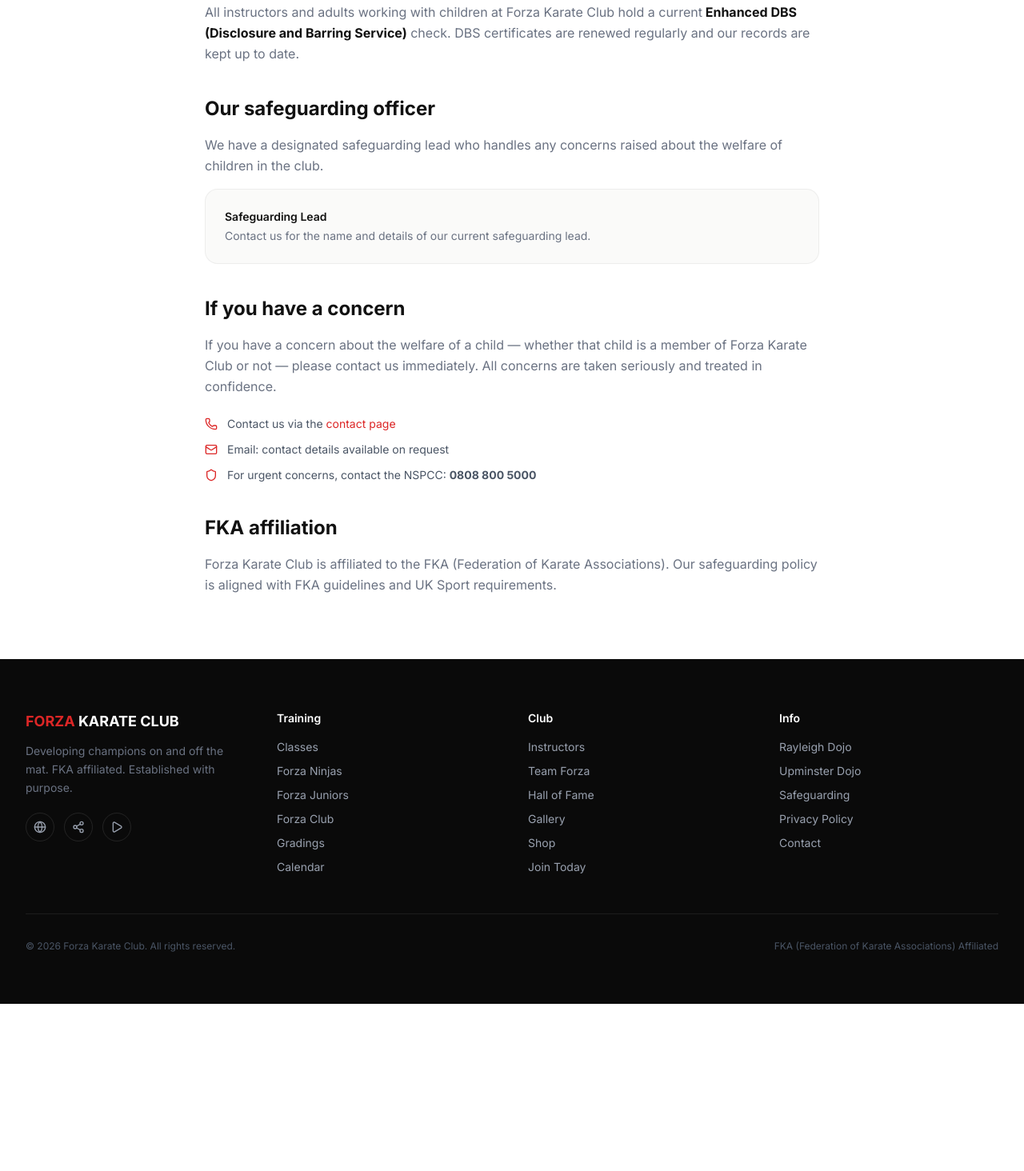
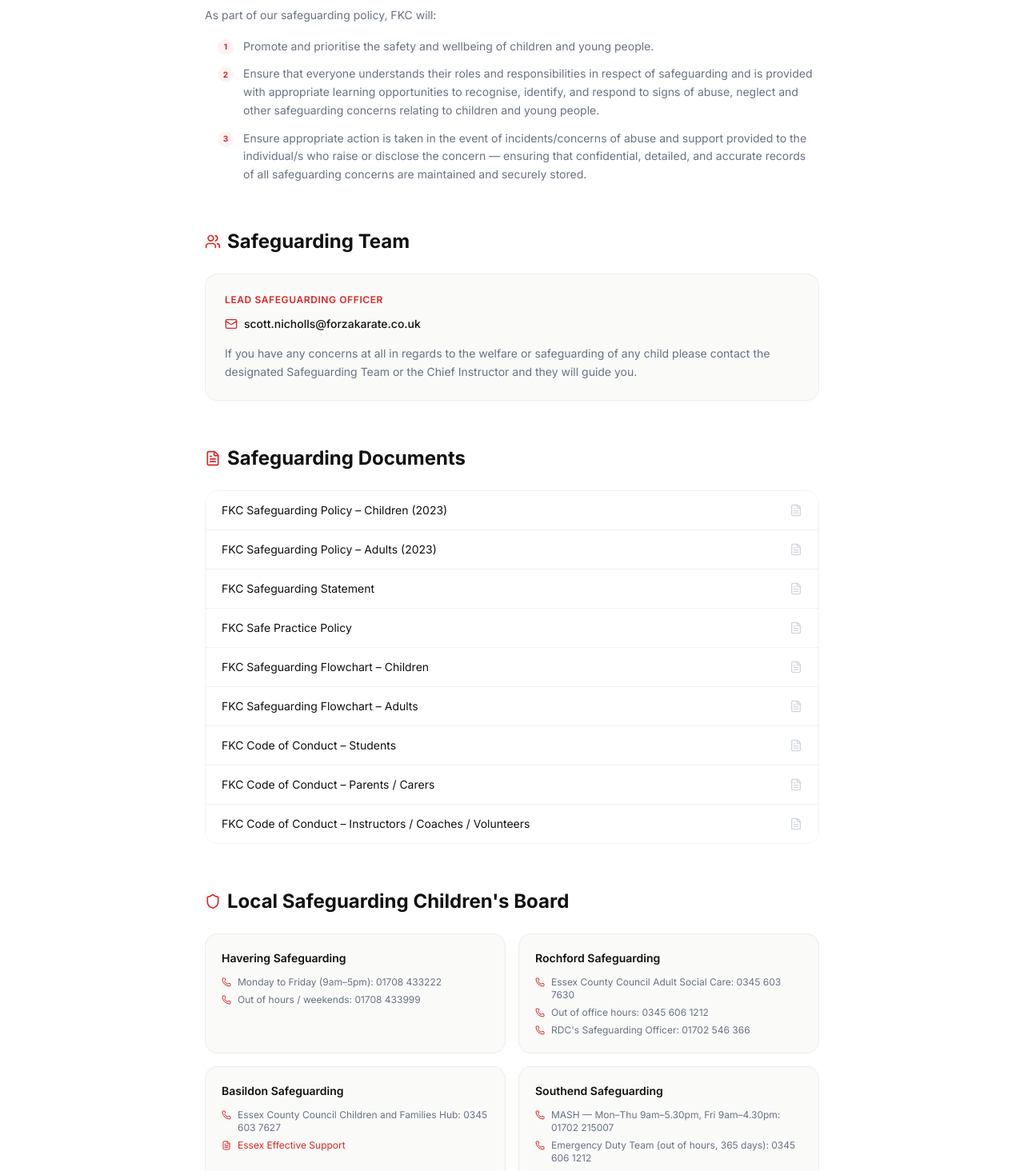
Before and after one commit to anthonieveritt-afk/forza-karate-website, a Next.js app: page /safeguarding in a window 1280 px wide. Shown: the part 640-2104 px from the top of the page at 80% size. Before the commit the page ends 1895 px from the top, so only its background shows below. Built offline with nearby package versions, Linux system fonts and the light colour scheme.

Commit message:
Safeguarding: full content, team, documents, local boards

```diff
--- a/app/safeguarding/page.tsx
+++ b/app/safeguarding/page.tsx
@@ -1,10 +1,54 @@
 import type { Metadata } from 'next'
-import { Shield, Phone, Mail } from 'lucide-react'
+import { Shield, Mail, Phone, FileText, Users } from 'lucide-react'
 
 export const metadata: Metadata = {
   title: 'Safeguarding',
   description: 'Forza Karate Club safeguarding policy — protecting the welfare of children and young people in our care.',
 }
+
+const documents = [
+  { label: 'FKC Safeguarding Policy – Children (2023)', href: 'https://forzakarate.co.uk/wp-content/uploads/2023/09/Forza-Karate-Club-Safeguarding-Children-Policy-and-Procedures.pdf' },
+  { label: 'FKC Safeguarding Policy – Adults (2023)', href: 'https://forzakarate.co.uk/wp-content/uploads/2023/09/Forza-Karate-Club-Safeguarding-Adults-Policy.pdf' },
+  { label: 'FKC Safeguarding Statement', href: 'https://forzakarate.co.uk/wp-content/uploads/2023/09/Forza-Karate-Club-Safeguarding-Statement.pdf' },
+  { label: 'FKC Safe Practice Policy', href: 'https://forzakarate.co.uk/wp-content/uploads/2023/09/Forza-Karate-Club-Safe-Practice-Policy-2023.pdf' },
+  { label: 'FKC Safeguarding Flowchart – Children', href: 'https://forzakarate.co.uk/wp-content/uploads/2023/09/forza-karate-club-safeguarding-flow-chart.png' },
+  { label: 'FKC Safeguarding Flowchart – Adults', href: 'https://forzakarate.co.uk/wp-content/uploads/2023/09/forza-karate-club-adult-reporting-flow-chart.docx' },
+  { label: 'FKC Code of Conduct – Students', href: 'https://forzakarate.co.uk/wp-content/uploads/2023/09/Forza-Karate-Club-Code-of-conduct-for-students.pdf' },
+  { label: 'FKC Code of Conduct – Parents / Carers', href: 'https://forzakarate.co.uk/wp-content/uploads/2023/09/Forza-Karate-Club-Code-of-conduct-for-parents-and-carers.pdf' },
+  { label: 'FKC Code of Conduct – Instructors / Coaches / Volunteers', href: 'https://forzakarate.co.uk/wp-content/uploads/2023/09/Forza-Karate-Club-Code-of-conduct-for-Instructors-Coaches-and-Volunteers.pdf' },
+]
+
+const localBoards = [
+  {
+    area: 'Havering Safeguarding',
+    contacts: [
+      'Monday to Friday (9am–5pm): 01708 433222',
+      'Out of hours / weekends: 01708 433999',
+    ],
+  },
+  {
+    area: 'Rochford Safeguarding',
+    contacts: [
+      'Essex County Council Adult Social Care: 0345 603 7630',
+      'Out of office hours: 0345 606 1212',
+      "RDC's Safeguarding Officer: 01702 546 366",
+    ],
+  },
+  {
+    area: 'Basildon Safeguarding',
+    contacts: [
+      'Essex County Council Children and Families Hub: 0345 603 7627',
+    ],
+    links: [{ label: 'Essex Effective Support', href: 'https://www.essexeffectivesupport.org.uk/' }],
+  },
+  {
+    area: 'Southend Safeguarding',
+    contacts: [
+      'MASH — Mon–Thu 9am–5.30pm, Fri 9am–4.30pm: 01702 215007',
+      'Emergency Duty Team (out of hours, 365 days): 0345 606 1212',
+    ],
+  },
+]
 
 export default function SafeguardingPage() {
   return (
@@ -23,62 +67,112 @@
         </div>
       </section>
 
-      {/* Content */}
       <section className="py-20 px-4 sm:px-6 lg:px-8">
-        <div className="max-w-3xl mx-auto">
-          <div className="prose prose-gray max-w-none">
+        <div className="max-w-3xl mx-auto space-y-14">
+
+          {/* Our commitment */}
+          <div>
             <h2 className="text-2xl font-bold text-[#111111] mb-4">Our commitment</h2>
-            <p className="text-gray-500 leading-relaxed mb-6">
-              Forza Karate Club is committed to safeguarding and promoting the welfare of children
-              and young people. We expect all instructors, assistants, and volunteers to share this
-              commitment.
-            </p>
+            <div className="space-y-4 text-gray-500 leading-relaxed text-sm">
+              <p>
+                Forza Karate Club (FKC) acknowledges the duty of care to safeguard and promote the welfare of children. FKC are committed to ensuring safeguarding practice reflects statutory responsibilities, government guidance and complies with best practice and local authority requirements.
+              </p>
+              <p>
+                Forza Karate Club are affiliated to the English Karate Federation (EKF) via our association{' '}
+                <a href="http://frontierkarateassociation.co.uk/" target="_blank" rel="noopener noreferrer" className="text-[#dc2626] hover:underline font-medium">
+                  Frontier Karate Association
+                </a>.
+              </p>
+              <p>As part of our safeguarding policy, FKC will:</p>
+              <ul className="space-y-3 pl-4">
+                {[
+                  'Promote and prioritise the safety and wellbeing of children and young people.',
+                  'Ensure that everyone understands their roles and responsibilities in respect of safeguarding and is provided with appropriate learning opportunities to recognise, identify, and respond to signs of abuse, neglect and other safeguarding concerns relating to children and young people.',
+                  'Ensure appropriate action is taken in the event of incidents/concerns of abuse and support provided to the individual/s who raise or disclose the concern — ensuring that confidential, detailed, and accurate records of all safeguarding concerns are maintained and securely stored.',
+                ].map((point, i) => (
+                  <li key={i} className="flex gap-3">
+                    <div className="w-5 h-5 rounded-full bg-red-50 flex items-center justify-center flex-shrink-0 mt-0.5">
+                      <span className="text-[10px] font-bold text-[#dc2626]">{i + 1}</span>
+                    </div>
+                    <span>{point}</span>
+                  </li>
+                ))}
+              </ul>
+            </div>
+          </div>
 
-            <h2 className="text-2xl font-bold text-[#111111] mb-4 mt-10">DBS checks</h2>
-            <p className="text-gray-500 leading-relaxed mb-6">
-              All instructors and adults working with children at Forza Karate Club hold a current
-              <strong className="text-[#111111]"> Enhanced DBS (Disclosure and Barring Service)</strong> check.
-              DBS certificates are renewed regularly and our records are kept up to date.
-            </p>
+          {/* Safeguarding Team */}
+          <div>
+            <div className="flex items-center gap-2 mb-6">
+              <Users className="h-5 w-5 text-[#dc2626]" />
+              <h2 className="text-2xl font-bold text-[#111111]">Safeguarding Team</h2>
+            </div>
+            <div className="bg-[#fafaf9] rounded-2xl border border-black/5 p-6">
+              <p className="text-xs font-semibold text-[#dc2626] uppercase tracking-wider mb-3">Lead Safeguarding Officer</p>
+              <a
+                href="mailto:scott.nicholls@forzakarate.co.uk"
+                className="flex items-center gap-2 text-sm text-[#111111] hover:text-[#dc2626] transition-colors font-medium"
+              >
+                <Mail className="h-4 w-4 text-[#dc2626]" />
+                scott.nicholls@forzakarate.co.uk
+              </a>
+              <p className="text-sm text-gray-500 mt-4 leading-relaxed">
+                If you have any concerns at all in regards to the welfare or safeguarding of any child please contact the designated Safeguarding Team or the Chief Instructor and they will guide you.
+              </p>
+            </div>
+          </div>
 
-            <h2 className="text-2xl font-bold text-[#111111] mb-4 mt-10">Our safeguarding officer</h2>
-            <p className="text-gray-500 leading-relaxed mb-4">
-              We have a designated safeguarding lead who handles any concerns raised about the
-              welfare of children in the club.
-            </p>
-            <div className="bg-[#fafaf9] rounded-2xl border border-black/5 p-6 mb-8">
-              <p className="text-sm font-semibold text-[#111111] mb-1">Safeguarding Lead</p>
-              <p className="text-sm text-gray-500">Contact us for the name and details of our current safeguarding lead.</p>
+          {/* Safeguarding Documents */}
+          <div>
+            <div className="flex items-center gap-2 mb-6">
+              <FileText className="h-5 w-5 text-[#dc2626]" />
+              <h2 className="text-2xl font-bold text-[#111111]">Safeguarding Documents</h2>
             </div>
+            <div className="divide-y divide-black/5 border border-black/5 rounded-2xl overflow-hidden">
+              {documents.map((doc) => (
+                <a
+                  key={doc.href}
+                  href={doc.href}
+                  target="_blank"
+                  rel="noopener noreferrer"
+                  className="flex items-center justify-between gap-4 px-5 py-3.5 bg-white hover:bg-[#fafaf9] transition-colors group"
+                >
+                  <span className="text-sm text-[#111111] group-hover:text-[#dc2626] transition-colors">{doc.label}</span>
+                  <FileText className="h-4 w-4 text-gray-300 group-hover:text-[#dc2626] flex-shrink-0 transition-colors" />
+                </a>
+              ))}
+            </div>
+          </div>
 
-            <h2 className="text-2xl font-bold text-[#111111] mb-4 mt-10">If you have a concern</h2>
-            <p className="text-gray-500 leading-relaxed mb-6">
-              If you have a concern about the welfare of a child — whether that child is a member
-              of Forza Karate Club or not — please contact us immediately. All concerns are taken
-              seriously and treated in confidence.
-            </p>
+          {/* Local Safeguarding Boards */}
+          <div>
+            <div className="flex items-center gap-2 mb-6">
+              <Shield className="h-5 w-5 text-[#dc2626]" />
+              <h2 className="text-2xl font-bold text-[#111111]">Local Safeguarding Children's Board</h2>
+            </div>
+            <div className="grid grid-cols-1 sm:grid-cols-2 gap-4">
+              {localBoards.map((board) => (
+                <div key={board.area} className="bg-[#fafaf9] rounded-2xl border border-black/5 p-5">
+                  <p className="text-sm font-semibold text-[#111111] mb-3">{board.area}</p>
+                  <ul className="space-y-1.5">
+                    {board.contacts.map((c, i) => (
+                      <li key={i} className="flex items-start gap-2 text-xs text-gray-500">
+                        <Phone className="h-3 w-3 text-[#dc2626] mt-0.5 flex-shrink-0" />
+                        {c}
+                      </li>
+                    ))}
+                    {'links' in board && board.links?.map((l) => (
+                      <li key={l.href} className="flex items-start gap-2 text-xs">
+                        <FileText className="h-3 w-3 text-[#dc2626] mt-0.5 flex-shrink-0" />
+                        <a href={l.href} target="_blank" rel="noopener noreferrer" className="text-[#dc2626] hover:underline">{l.label}</a>
+                      </li>
+                    ))}
+                  </ul>
+                </div>
+              ))}
+            </div>
+          </div>
 
-            <div className="space-y-3">
-              <div className="flex items-center gap-3 text-sm">
-                <Phone className="h-4 w-4 text-[#dc2626]" />
-                <span className="text-gray-600">Contact us via the <a href="/contact" className="text-[#dc2626] hover:underline">contact page</a></span>
-              </div>
-              <div className="flex items-center gap-3 text-sm">
-                <Mail className="h-4 w-4 text-[#dc2626]" />
-                <span className="text-gray-600">Email: contact details available on request</span>
-              </div>
-              <div className="flex items-center gap-3 text-sm">
-                <Shield className="h-4 w-4 text-[#dc2626]" />
-                <span className="text-gray-600">For urgent concerns, contact the NSPCC: <strong>0808 800 5000</strong></span>
-              </div>
-            </div>
-
-            <h2 className="text-2xl font-bold text-[#111111] mb-4 mt-10">FKA affiliation</h2>
-            <p className="text-gray-500 leading-relaxed">
-              Forza Karate Club is affiliated to the FKA (Federation of Karate Associations).
-              Our safeguarding policy is aligned with FKA guidelines and UK Sport requirements.
-            </p>
-          </div>
         </div>
       </section>
     </div>
```
